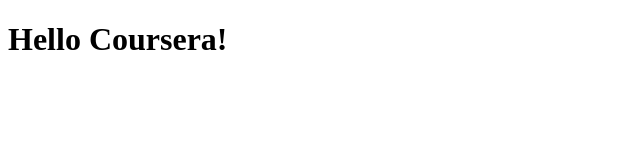
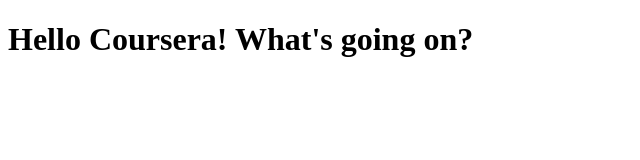
Before and after one commit to carnage05/coursera-test, a plain HTML site: page site/index.html in a window 1280 px wide. Shown: the whole page, without its empty margins (0-640 px from the left). Drawn offline with Linux system fonts and the light colour scheme.

Commit message:
My second page

```diff
--- a/site/index.html
+++ b/site/index.html
@@ -4,6 +4,6 @@
 	<title>Hello Coursera!</title>
 </head>
 <body>
-<h1>Hello Coursera!</h1>
+<h1>Hello Coursera! What's going on?</h1>
 </body>
 </html>
```
